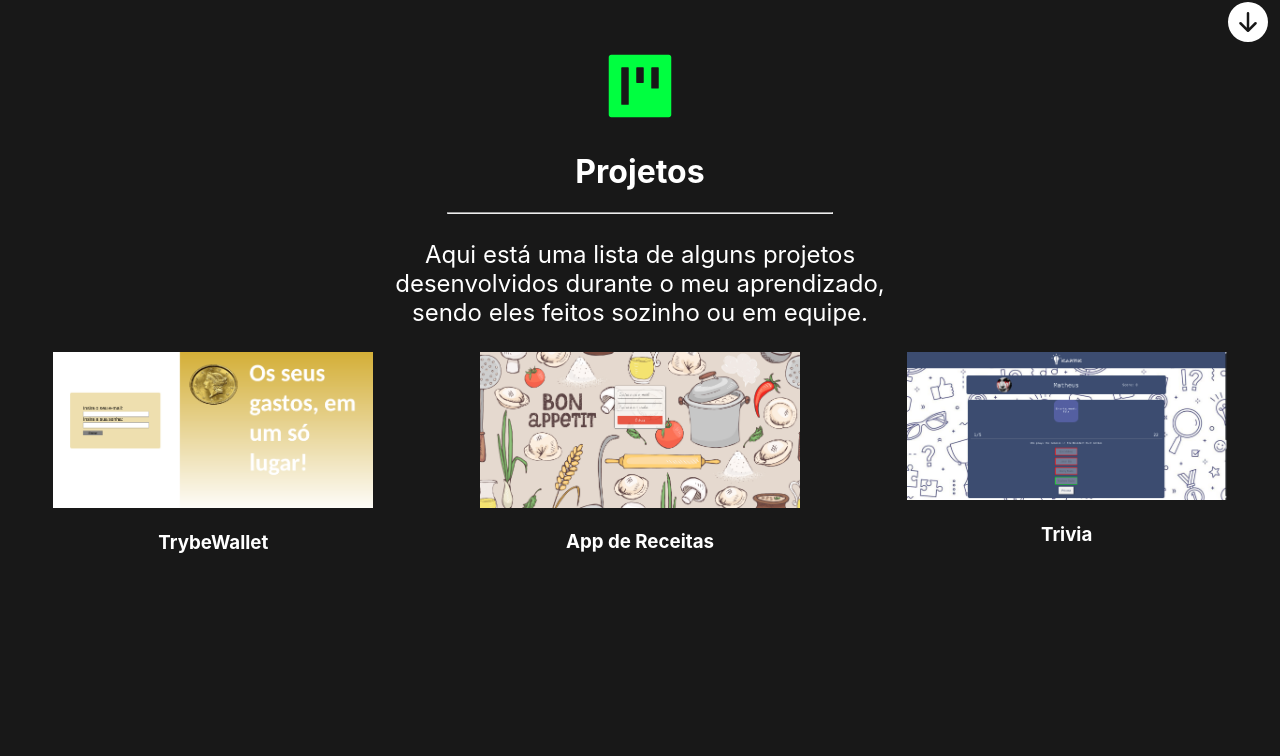
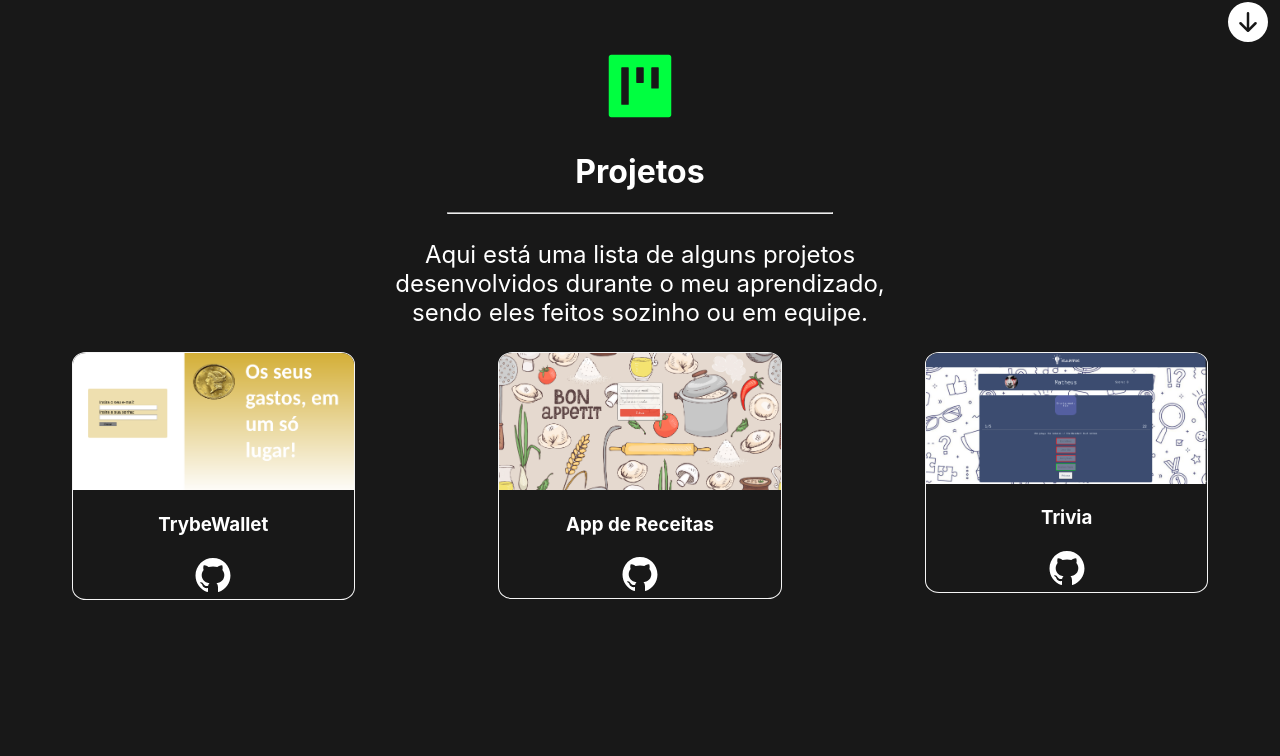
Before and after one commit to matheustkaczyk/portfolioReactjsV2, a React (Create React App) app: page / in a window 1280 px wide. Shown: the part 1757-2513 px from the top of the page. Built offline with nearby package versions, Linux system fonts and the light colour scheme.

Commit message:
configurado projetosja deployados

```diff
--- a/src/App.css
+++ b/src/App.css
@@ -9,6 +9,11 @@ hmtl, body {
 
 html {
   scroll-behavior: smooth;
+}
+
+a {
+  text-decoration: none;
+  color: white;
 }
 
 .anchor-div {
@@ -237,16 +242,18 @@ hr {
 }
 
 .project-card {
-  width: 25%;
+  width: 22%;
   height: 20%;
   overflow: hidden;
   transition: 1s;
   text-align: center;
+  border: solid 1px whitesmoke;
+  border-radius: 5%;
 }
 
 .project-card:hover {
-  width: 30%;
-  height: 30%;
+  width: 25%;
+  height: 25%;
   transition: 1s;
 }
 
@@ -262,6 +269,11 @@ hr {
 
 .project-text {
   font-size: 1rem;
+}
+
+.project-github-icon {
+  height: 5vh;
+  width: 5vw;
 }
 
 .contact-session {
--- a/src/components/CardComponent.js
+++ b/src/components/CardComponent.js
@@ -1,14 +1,18 @@
-const CardComponent = (img, alt, title, text1, text2) => {
+import { AiOutlineGithub } from 'react-icons/ai';
+
+
+const CardComponent = (img, alt, title, link, github) => {
   return (
     <div className='project-card'>
       <div className='project-image-div'>
-        <img className="project-image" src={ img } alt={ alt } />
-        <h3>{title}</h3>
+        <a href={ link } target='_blank' rel="noreferrer">
+          <img className="project-image" src={ img } alt={ alt } />
+        </a>
+          <h3>{title}</h3>
+        <a href={ github } target='_blank' rel='noreferrer'>
+          <AiOutlineGithub className='project-github-icon' />
+        </a>
       </div>
-      {/* <div className="project-text-div">
-        <p className='project-text'>{text1}</p>
-        <p className='project-text'>{text2}</p>
-      </div> */}
     </div>
   )
 };
--- a/src/pages/Projects.js
+++ b/src/pages/Projects.js
@@ -14,20 +14,26 @@ const Projects = () => {
       text1: 'Projeto desenvolvido utilizando React e Redux para o gerenciamento de estado.',
       text2: 'A ideia foi fazer um app de gerencimento de gastos com conversão automática para real.',
       img: trybewalletimg,
+      link: "https://project-trybewallet-psi.vercel.app/",
+      github: 'https://github.com/matheustkaczyk/project-trybewallet'
     },
     {
       alt: 'app de receitas',
       title: 'App de Receitas',
       text1: 'Projeto desenvolvido em equipe, utilizando React e ContextAPI para o gerenciamento do estado.',
       text2: 'A ideia foi consumir APIs de receitas, construindo assim um app mobile para facilitar a confecção das receitas.',
-      img: recipeappimg
+      img: recipeappimg,
+      link: 'https://project-recipe-app-eight.vercel.app/',
+      github: 'https://github.com/matheustkaczyk/project-recipe-app'
     },
     {
       alt: 'trivia',
       title: 'Trivia',
       text1: 'Projeto desenvolvido em equipe, utilizando React e Redux para o gerenciemento do estado.',
       text2: 'A ideia foi construir um jogo web de perguntas e respostas, consumindo uma API de trivia.',
-      img: triviaimg
+      img: triviaimg,
+      link: 'https://project-trivia-xi.vercel.app/',
+      github: 'https://github.com/matheustkaczyk/project-trivia'
     }
   ];
 
@@ -43,7 +49,7 @@ const Projects = () => {
               sendo eles feitos sozinho ou em equipe.</p>
           <div className="projects-section">
             <div className='projects-card'>
-              {cardTexts.map(({ img, alt, title }) => CardComponent(img, alt, title))}
+              {cardTexts.map(({ img, alt, title, link, github }) => CardComponent(img, alt, title, link, github))}
             </div>
           </div>
       </div>
```
